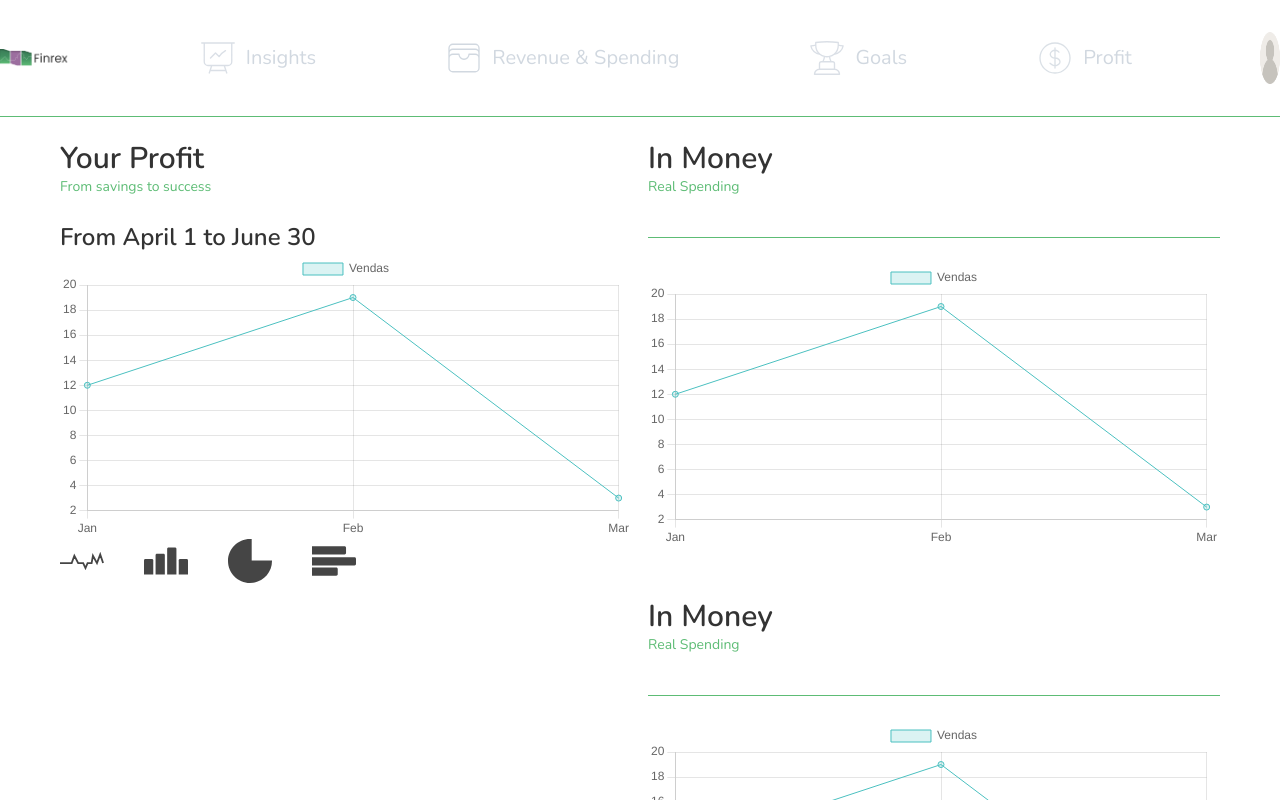
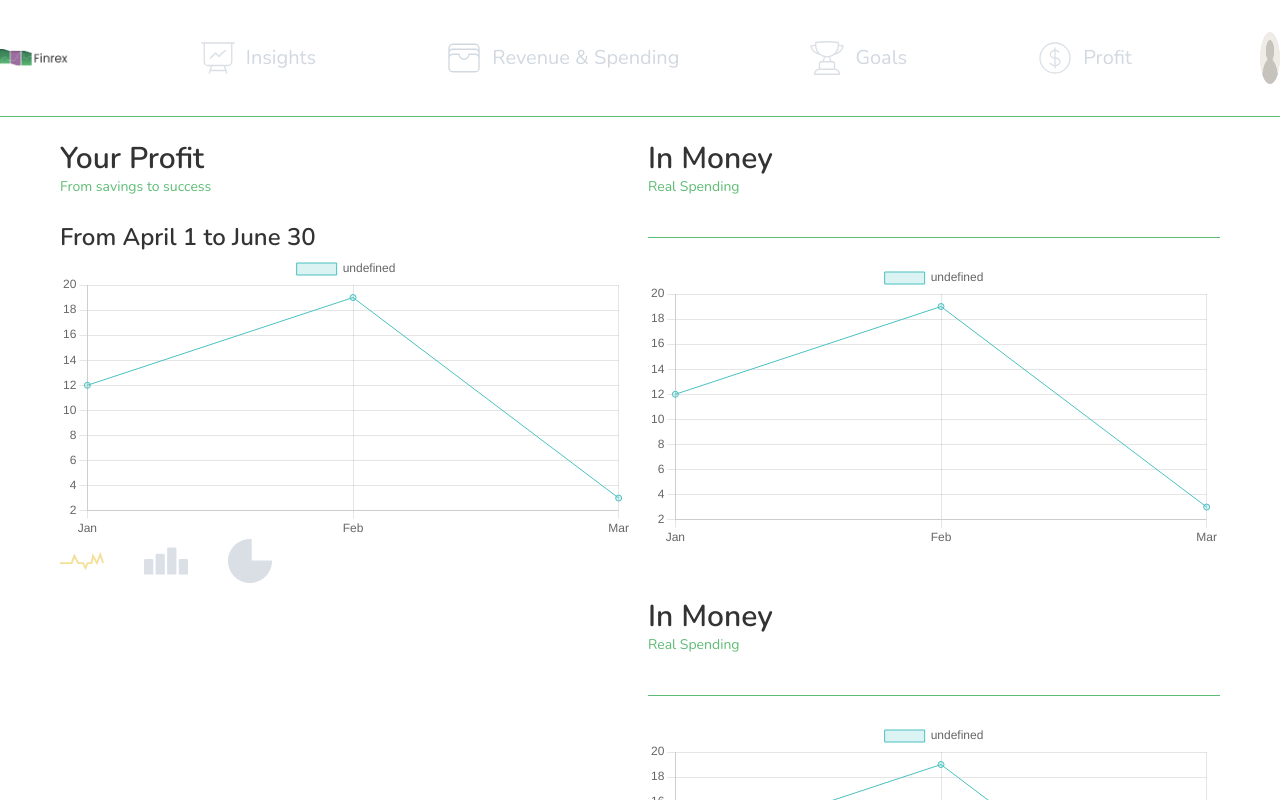
Before and after one commit to carloswps/finrex, a Next.js app: page /insights in a window 1280 px wide. Built offline with nearby package versions, Linux system fonts and the light colour scheme.

Commit message:
finishing graph exhibition stylization

```diff
--- a/src/api/api.ts
+++ b/src/api/api.ts
@@ -48,6 +48,6 @@ export const loginUser = async (data: loginSchemaType): Promise<AuthResponse> =>
 };
 
 export const addRevenueValues = async (data: revenueSchemaType): Promise<revenueSchemaType> => {
-  const result = await req.post('/posts', data);
+  const result = await req.post('/revenue', data);
   return result.data;
 };
--- a/src/app/(auth)/login/utils/mutations.ts
+++ b/src/app/(auth)/login/utils/mutations.ts
@@ -1,5 +1,5 @@
 import { useMutation } from '@tanstack/react-query';
-import { addRevenueValues, loginUser, registerUser } from '@/api/api';
+import {addRevenueValues, loginUser, registerUser} from '@/api/api';
 
 export const useAddRegister = () => {
   return useMutation({
--- a/src/app/(realApp)/insights/components/FormDataGraph.tsx
+++ b/src/app/(realApp)/insights/components/FormDataGraph.tsx
@@ -38,6 +38,7 @@ const FormDataGraph = () => {
     const canvasRef = useRef<HTMLCanvasElement>(null);
     const context = useContext(GraphContext);
 
+
     useEffect(() => {
         if(!canvasRef.current || !context) return;
 
@@ -45,12 +46,11 @@ const FormDataGraph = () => {
         if(!ctx) return;
 
         const myChart = new Chart(ctx, {
-            type: context?.style ?? 'bar',
+            type: context?.style,
             data: {
                 labels: ["Jan", "Feb", "Mar"],
                 datasets: [
                     {
-                        label: "Vendas",
                         data: [12, 19, 3],
                         backgroundColor: "rgba(75, 192, 192, 0.2)",
                         borderColor: "rgba(75, 192, 192, 1)",
@@ -69,7 +69,10 @@ const FormDataGraph = () => {
 
     return (
         <div>
-            <canvas ref={canvasRef}></canvas>
+            <canvas
+                ref={canvasRef}
+            >
+            </canvas>
         </div>
     )
 }
--- a/src/app/(realApp)/insights/components/GraphExhibition.tsx
+++ b/src/app/(realApp)/insights/components/GraphExhibition.tsx
@@ -1,23 +1,32 @@
 'use client'
 import BarGraph from "./icons/BarGraph.svg";
 import ColumnGraph from "./icons/ColumnGraph.svg";
-import LinegGraph from "./icons/LineGraph.svg";
+import LineGraph from "./icons/LineGraph.svg";
 import PizzaGraph from "./icons/PizzaGraph.svg";
-import {useContext} from "react";
+import {useContext, useRef} from "react";
 import {ChartStyle, GraphContext} from "@/app/(realApp)/insights/contexts/GraphContext";
 
 const GraphExhibition = () => {
     const ctx = useContext(GraphContext);
 
-    const selectStyle = (style: ChartStyle) => {
+    const changeGraph = (style: ChartStyle) => {
         ctx?.setStyle(style);
     }
+
     return (
         <div className={'flex gap-10'}>
-            <LinegGraph onClick={() => selectStyle('line')} className={'text-[var(--desactive-color)]] w-11 h-11 hover:text-[var(--yellow-theme)] cursor-pointer'}/>
-            <BarGraph onClick={() => selectStyle('bar')} className={'text-[var(--desactive-color)]] w-11 h-11 hover:text-[var(--green-theme)] cursor-pointer'}/>
-            <PizzaGraph onClick={() => selectStyle('doughnut')} className={'text-[var(--desactive-color)]] w-11 h-11 hover:text-[var(--purple-theme)] cursor-pointer'}/>
-            <ColumnGraph onClick={() => selectStyle('bar')} className={'text-[var(--desactive-color)]] w-11 h-11 hover:text-[var(--orange-theme)] cursor-pointer'}/>
+            <LineGraph
+                onClick={() => changeGraph('line')}
+                className={`w-11 h-11 cursor-pointer
+                ${ctx?.style === "line" ? 'text-[var(--yellow-theme)]' : 'text-[var(--desactive-color)] hover:text-[var(--yellow-theme)]'}`}/>
+            <BarGraph
+                onClick={() => changeGraph('bar')}
+                className={`w-11 h-11 cursor-pointer
+                ${ctx?.style === 'bar' ? 'text-[var(--green-theme)]' : 'text-[var(--desactive-color)] hover:text-[var(--green-theme)]'}`}/>
+            <PizzaGraph
+                onClick={() => changeGraph('doughnut')}
+                className={`w-11 h-11 cursor-pointer
+                ${ctx?.style === 'doughnut' ? 'text-[var(--purple-theme)]' : 'text-[var(--desactive-color)] hover:text-[var(--purple-theme)]'}`}/>
         </div>
     )
 }
--- a/src/app/(realApp)/revenue/components/RevenueForm.tsx
+++ b/src/app/(realApp)/revenue/components/RevenueForm.tsx
@@ -2,7 +2,7 @@ import { useForm } from "react-hook-form";
 import DefaultInput from "./DefaultInput";
 import { revenueSchema, revenueSchemaType } from "../schemas/revenueSchema";
 import { zodResolver } from "@hookform/resolvers/zod";
-import { useRevenueValues } from "@/app/(auth)/login/utils/mutations";
+import {useRevenueValues} from "@/app/(auth)/login/utils/mutations";
 import { incomeItem } from "../types/incomeType";
 import TitleAndSubtitle from "@/app/components/TitleAndSubtitle";
 
@@ -34,7 +34,6 @@ const RevenueForm = ({ data, secondData }: Props) => {
             const handleFormSubmit = async (data: revenueSchemaType) => {
                 try {
                     await addRevenueValues.mutateAsync(data);
-                    console.log(data)
                 } catch {
                     console.log('error')
                 }
```
